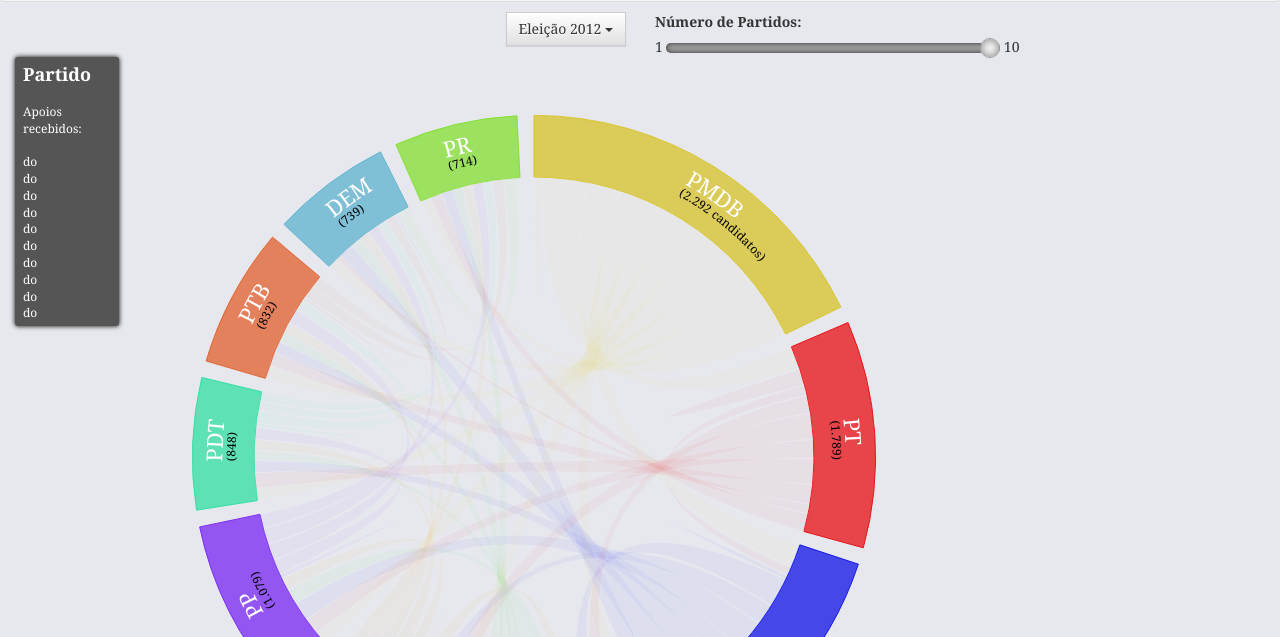
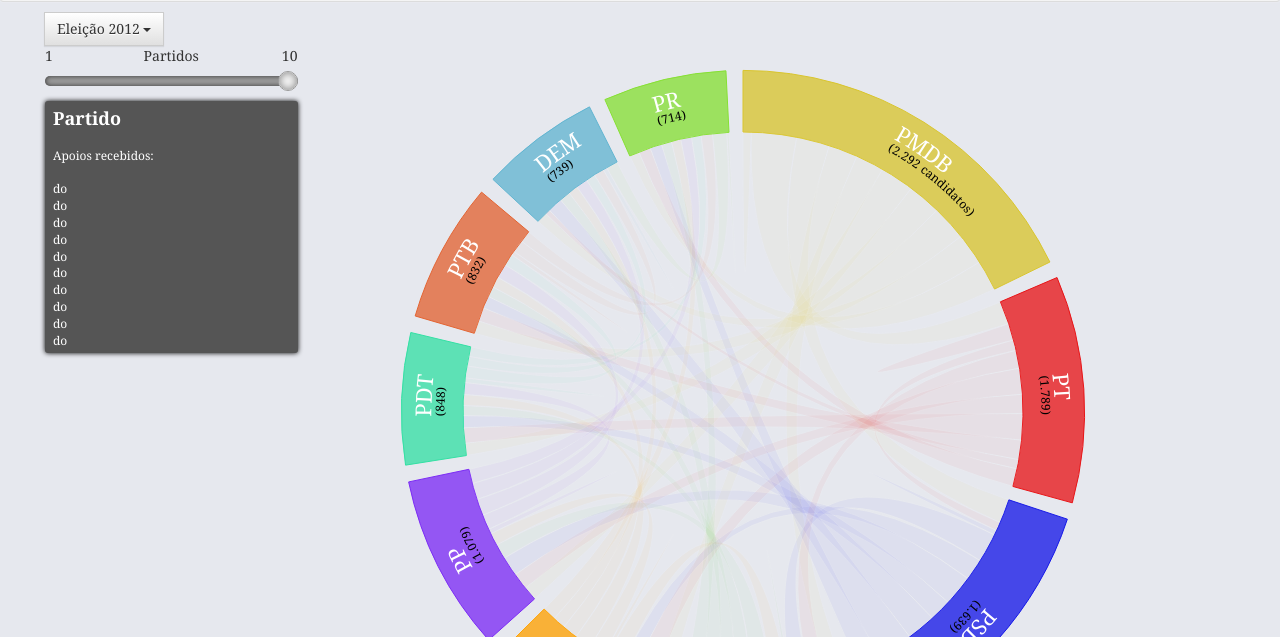
Before and after one commit to diraol/coligacoes, a plain HTML site: page index.html in a window 1280 px wide. Shown: the part 163-800 px from the top of the page. Drawn offline with Linux system fonts and the light colour scheme; a script that the page names is missing.

Commit message:
Jogando os botões e 'comandos' para a barra lateral da esquerda

```diff
--- a/css/estadaodados.css
+++ b/css/estadaodados.css
@@ -151,7 +151,9 @@ div.div-botao-eleicao .input-group {
 }
 
 .recorte {
-  padding-right: 165px;
+  /*padding-right: 165px;*/
+  padding-top: 10px;
+  padding-bottom: 15px;
 }
 
 /*@media screen and (max-width: 768px ) {*/
@@ -174,7 +176,7 @@ div.div-botao-eleicao .input-group {
 
 input.input-partidos {
   display: inline-block;
-  width: 75%;
+  /*width: 15%;*/
 }
 
 input[type='range'] {
@@ -282,7 +284,7 @@ div.legenda-in {
 .legenda-inner {
   background-color: #555;
   color: #FFF;
-  max-width: 240px;
+  /*max-width: 240px;*/
   padding: 5px 8px 4px 8px;
   text-align: left;
 }
--- a/index.html
+++ b/index.html
@@ -126,24 +126,31 @@
 
   <!-- Conteúdo Principal -->
   <section id="main_content" class="container-fluid">
-    <div class="col-sm-12 col-md-6 div-botao-eleicao">
-      <div class="input-group text-right">
-        <div class="input-group-btn text-right">
+    <div class="col-sm-12 col-md-3">
+      <div class="col-xs-12 div-botao-eleicao center-block">
+        <div class="input-group">
+          <div class="input-group-btn">
             <button type="button" class="btn btn-default dropdown-toggle" data-toggle="dropdown">Eleição <span class="botao-ano">2014</span>&nbsp;<span class="caret"></span></button>
-          <ul class="dropdown-menu pull-right">
+            <ul class="dropdown-menu">
               <li><a class="link-ano" href="#ano/2014">Eleição 2014</a></li>
               <li><a class="link-ano" href="#ano/2012">Eleição 2012</a></li>
             </ul>
           </div><!-- /btn-group-->
         </div><!-- /input-group-->
-    </div><!-- /.col-xs-6-->
-    <div class="col-sm-12 col-md-6 recorte">
-      <label> Número de Partidos:</label><br/> 1 <input type="range" min="1" max="10" step="1" value="5" class="input-partidos" onChange="Main.atualiza_num_partidos(this);"/> 10
-    </div><!-- /.col-xs-6-->
-    <aside id="legenda" class="col-md-1 col-sm-12 legenda legenda-inner legenda-out"></aside>
-    <article id="infografico" class="col-md-11 col-sm-12">
+      </div>
+      <div class="col-xs-3 text-left">1</div>
+      <div class="col-xs-6 text-center">Partidos</div>
+      <div class="col-xs-3 text-right recorte-max">10</div>
+      <div class="col-xs-12 recorte">
+        <input type="range" min="1" max="10" step="1" value="5" class="input-partidos" onChange="Main.atualiza_num_partidos(this);"/>
+      </div>
+      <div class="col-xs-12">
+        <aside id="legenda" class="legenda legenda-inner legenda-out"></aside>
+      </div>
+    </div>
+    <div id="infografico" class="col-sm-12 col-md-9">
       <figure id="chart" class="charts"></figure>
-    </article>
+    </div>
     <div class="col-xs-12 explicativo">
       <p>Como ler o gráfico: os tamanhos das bordas são proporcionais ao número de candidatos a prefeito de cada partido. A espessura do encontro da conexão com a borda indica a quantidade de apoios recebidos - quanto mais larga, maior é o apoio. Como o número de apoios do PT aos candidatos do PMDB é de 811, contra 414 no sentido oposto, a conexão do PT com o PMDB é mais larga na borda peemedebista, por exemplo. A cor amarela da conexão também indica que o PMDB recebe mais apoio do que fornece para os petistas. Já os picos que não se conectam com nenhum outro partido mostram o número de candidatos "solteiros", não apoiados por outras legendas.</p>
     </div>
```
Lines whose indentation alone changed are shown as unchanged.
